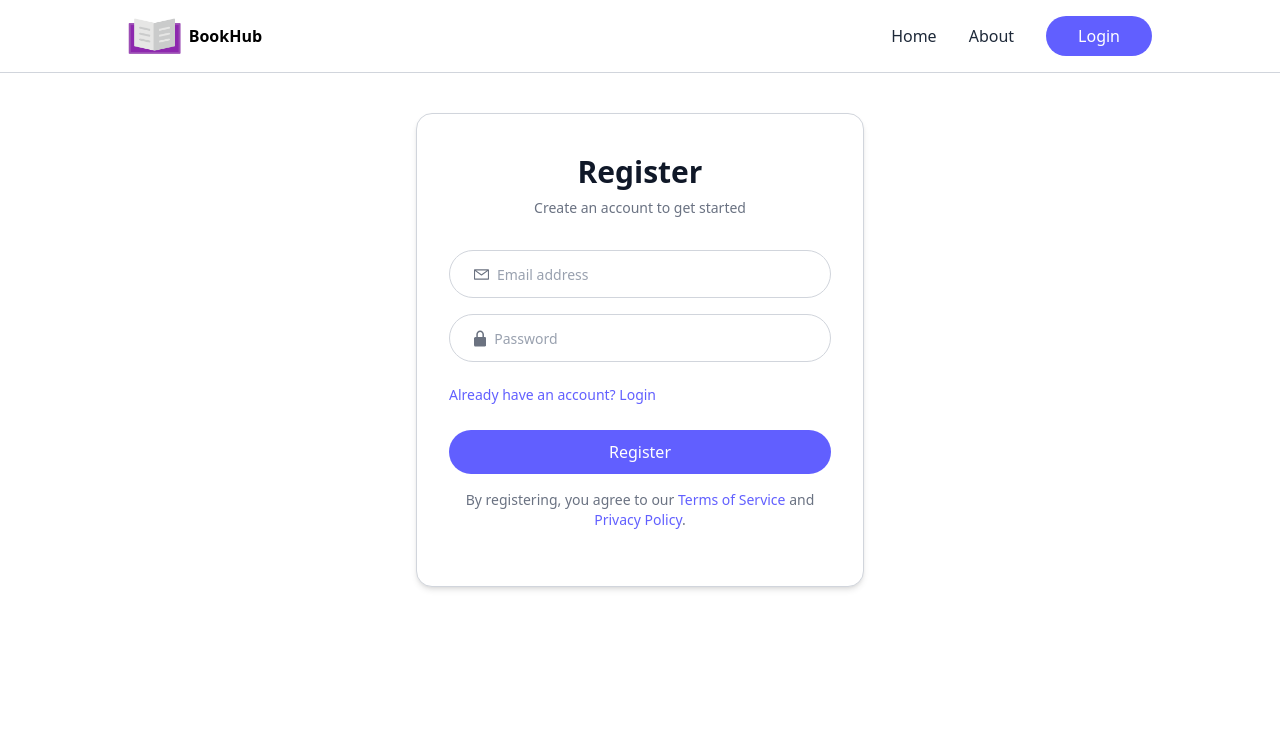
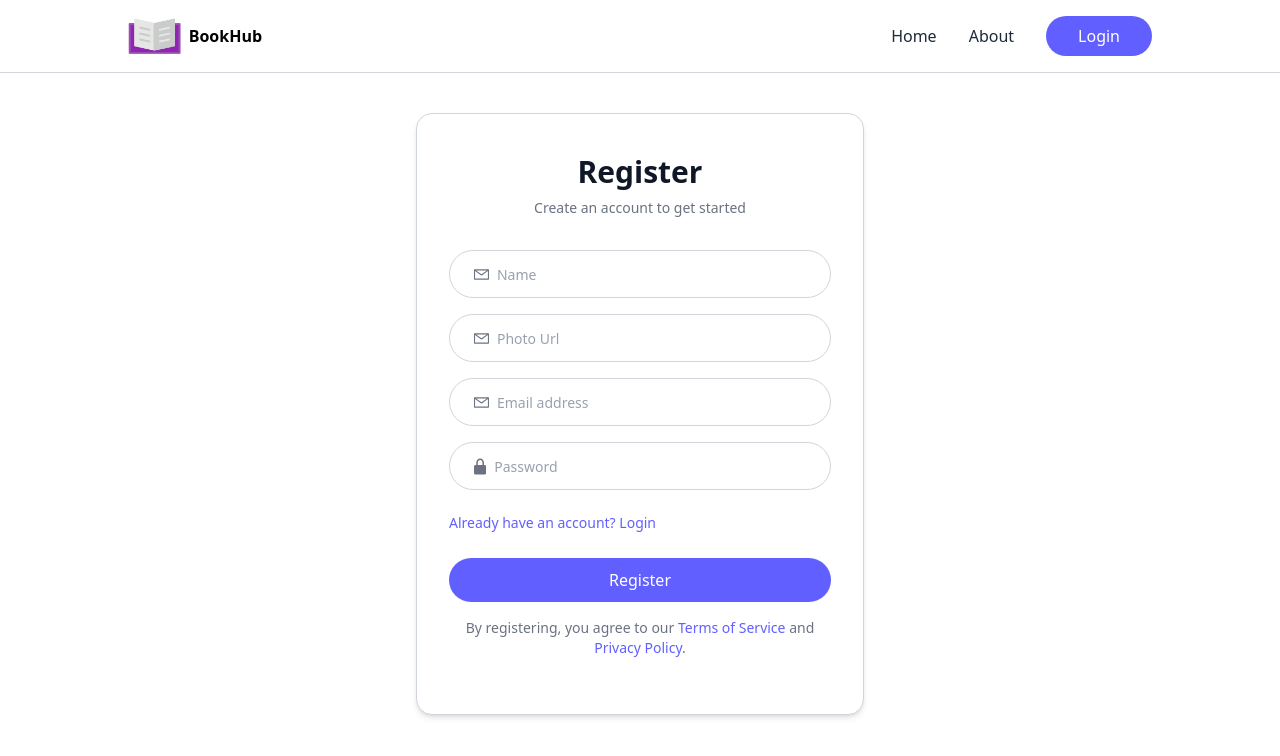
Before and after one commit to mintusikder/book-hub, a React (Vite) app: page /register in a window 1280 px wide. Shown: the top 756 px of the page. Built offline with nearby package versions, Linux system fonts and the light colour scheme.

Commit message:
added firbase config

```diff
--- a/package.json
+++ b/package.json
@@ -11,6 +11,7 @@
   },
   "dependencies": {
     "@tailwindcss/vite": "^4.1.5",
+    "firebase": "^11.6.1",
     "react": "^19.0.0",
     "react-dom": "^19.0.0",
     "react-router": "^7.5.3",
--- a/src/firebase/firebase.config.js
+++ b/src/firebase/firebase.config.js
@@ -0,0 +1,19 @@
+// Import the functions you need from the SDKs you need
+import { initializeApp } from "firebase/app";
+import { getAuth } from "firebase/auth";
+// TODO: Add SDKs for Firebase products that you want to use
+// https://firebase.google.com/docs/web/setup#available-libraries
+
+// Your web app's Firebase configuration
+const firebaseConfig = {
+  apiKey: import.meta.VITE_apiKey,
+  authDomain: import.meta.VITE_authDomain,
+  projectId: import.meta.VITE_projectId,
+  storageBucket: import.meta.VITE_storageBucket,
+  messagingSenderId: import.meta.VITE_messagingSenderId,
+  appId: import.meta.VITE_appId,
+};
+
+// Initialize Firebase
+const app = initializeApp(firebaseConfig);
+export const auth = getAuth(app);
--- a/src/pages/Authentication/Login.jsx
+++ b/src/pages/Authentication/Login.jsx
@@ -24,6 +24,7 @@ const Login = () => {
         </svg>
         <input
           type="email"
+          name='email'
           placeholder="Email address"
           className="bg-transparent text-gray-600 placeholder-gray-400 outline-none text-sm w-full h-full"
           required
@@ -45,6 +46,7 @@ const Login = () => {
         </svg>
         <input
           type="password"
+          name='password'
           placeholder="Password"
           className="bg-transparent text-gray-600 placeholder-gray-400 outline-none text-sm w-full h-full"
           required
--- a/src/pages/Authentication/Register.jsx
+++ b/src/pages/Authentication/Register.jsx
@@ -1,11 +1,21 @@
-import React from 'react';
-import { Link } from 'react-router';
+import React from "react";
+import { Link } from "react-router";
 
 const Register = () => {
+    const handelRegister = (e) =>{
+        e.preventDefault()
+        const name = e.target.name.value
+        const photo = e.target.photo.value
+        const email = e.target.email.value
+        const password = e.target.password.value
+        console.log(name,photo,email,password)
+    }
   return (
-    <form className="max-w-md w-full mx-auto mt-10 text-center border border-gray-300 rounded-2xl px-8 py-10 bg-white shadow-md">
+    <form onSubmit={handelRegister} className="max-w-md w-full mx-auto mt-10 text-center border border-gray-300 rounded-2xl px-8 py-10 bg-white shadow-md">
       <h1 className="text-gray-900 text-3xl font-semibold">Register</h1>
-      <p className="text-gray-500 text-sm mt-2">Create an account to get started</p>
+      <p className="text-gray-500 text-sm mt-2">
+        Create an account to get started
+      </p>
 
       <div className="flex items-center w-full mt-8 bg-white border border-gray-300 h-12 rounded-full overflow-hidden pl-6 gap-2">
         <svg
@@ -23,7 +33,52 @@ const Register = () => {
           />
         </svg>
         <input
+          type="text"
+          placeholder="Name"
+          name="name"
+          className="bg-transparent text-gray-600 placeholder-gray-400 outline-none text-sm w-full h-full"
+        />
+      </div>
+      <div className="flex items-center w-full mt-4 bg-white border border-gray-300 h-12 rounded-full overflow-hidden pl-6 gap-2">
+        <svg
+          width="16"
+          height="11"
+          viewBox="0 0 16 11"
+          fill="none"
+          xmlns="http://www.w3.org/2000/svg"
+        >
+          <path
+            fillRule="evenodd"
+            clipRule="evenodd"
+            d="M0 .55.571 0H15.43l.57.55v9.9l-.571.55H.57L0 10.45zm1.143 1.138V9.9h13.714V1.69l-6.503 4.8h-.697zM13.749 1.1H2.25L8 5.356z"
+            fill="#6B7280"
+          />
+        </svg>
+        <input
+          type="type"
+          placeholder="Photo Url"
+          name="photo"
+          className="bg-transparent text-gray-600 placeholder-gray-400 outline-none text-sm w-full h-full"
+        />
+      </div>
+      <div className="flex items-center w-full mt-4 bg-white border border-gray-300 h-12 rounded-full overflow-hidden pl-6 gap-2">
+        <svg
+          width="16"
+          height="11"
+          viewBox="0 0 16 11"
+          fill="none"
+          xmlns="http://www.w3.org/2000/svg"
+        >
+          <path
+            fillRule="evenodd"
+            clipRule="evenodd"
+            d="M0 .55.571 0H15.43l.57.55v9.9l-.571.55H.57L0 10.45zm1.143 1.138V9.9h13.714V1.69l-6.503 4.8h-.697zM13.749 1.1H2.25L8 5.356z"
+            fill="#6B7280"
+          />
+        </svg>
+        <input
           type="email"
+          name="email"
           placeholder="Email address"
           className="bg-transparent text-gray-600 placeholder-gray-400 outline-none text-sm w-full h-full"
           required
@@ -46,13 +101,16 @@ const Register = () => {
         <input
           type="password"
           placeholder="Password"
+          name="password"
           className="bg-transparent text-gray-600 placeholder-gray-400 outline-none text-sm w-full h-full"
           required
         />
       </div>
 
       <div className="mt-5 text-left text-indigo-500">
-        <Link to={"/login"} className="text-sm">Already have an account? Login</Link>
+        <Link to={"/login"} className="text-sm">
+          Already have an account? Login
+        </Link>
       </div>
 
       <button
@@ -68,9 +126,10 @@ const Register = () => {
           Terms of Service
         </a>{" "}
         and{" "}
-        <a href='#' className="text-indigo-500 hover:underline">
+        <a href="#" className="text-indigo-500 hover:underline">
           Privacy Policy
-        </a>.
+        </a>
+        .
       </p>
     </form>
   );
--- /dev/null
+++ b/src/provider/AuthProvider.jsx
@@ -0,0 +1,11 @@
+import React, { createContext } from 'react';
+export const AuthContext = createContext()
+const AuthProvider = ({children}) => {
+    return (
+        <AuthContext.Provider>
+            {children}
+        </AuthContext.Provider>
+    );
+};
+
+export default AuthProvider;
```
Also changed, not shown: 1 other file (tests, documents, lock files or other folders).
